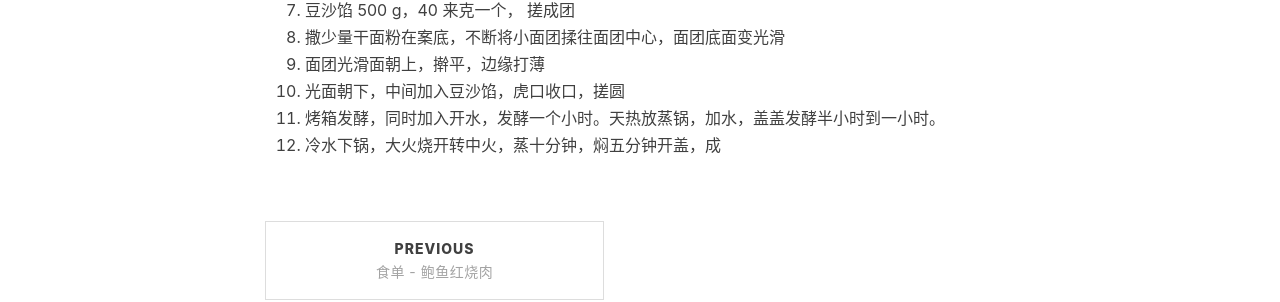
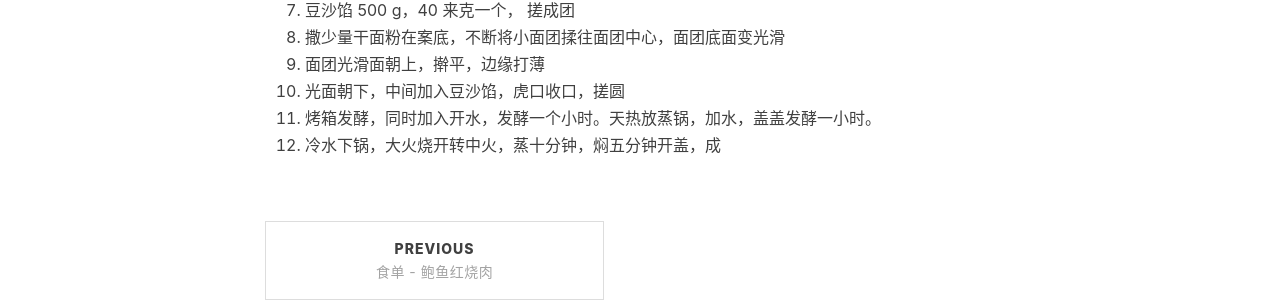
Before and after one commit to dutchflu/dutchflu.github.io, a Jekyll site: the page built from _posts/2021-06-06-豆沙包.md, in a window 1280 px wide. Shown: the part 718-1020 px from the top of the page. Built offline with Jekyll 4.4.1, drawn with Linux system fonts in a browser that asks for light colours; nearby versions of some CDN libraries; comment, search, counter and statistics services are not loaded.

Commit message:
豆沙包第二版

```diff
--- a/_posts/2021-06-06-豆沙包.md
+++ b/_posts/2021-06-06-豆沙包.md
@@ -28,5 +28,5 @@
 8. 撒少量干面粉在案底，不断将小面团揉往面团中心，面团底面变光滑
 9. 面团光滑面朝上，擀平，边缘打薄
 10. 光面朝下，中间加入豆沙馅，虎口收口，搓圆
-11. 烤箱发酵，同时加入开水，发酵一个小时。天热放蒸锅，加水，盖盖发酵半小时到一小时。
+11. 烤箱发酵，同时加入开水，发酵一个小时。天热放蒸锅，加水，盖盖发酵一小时。
 12. 冷水下锅，大火烧开转中火，蒸十分钟，焖五分钟开盖，成
```
